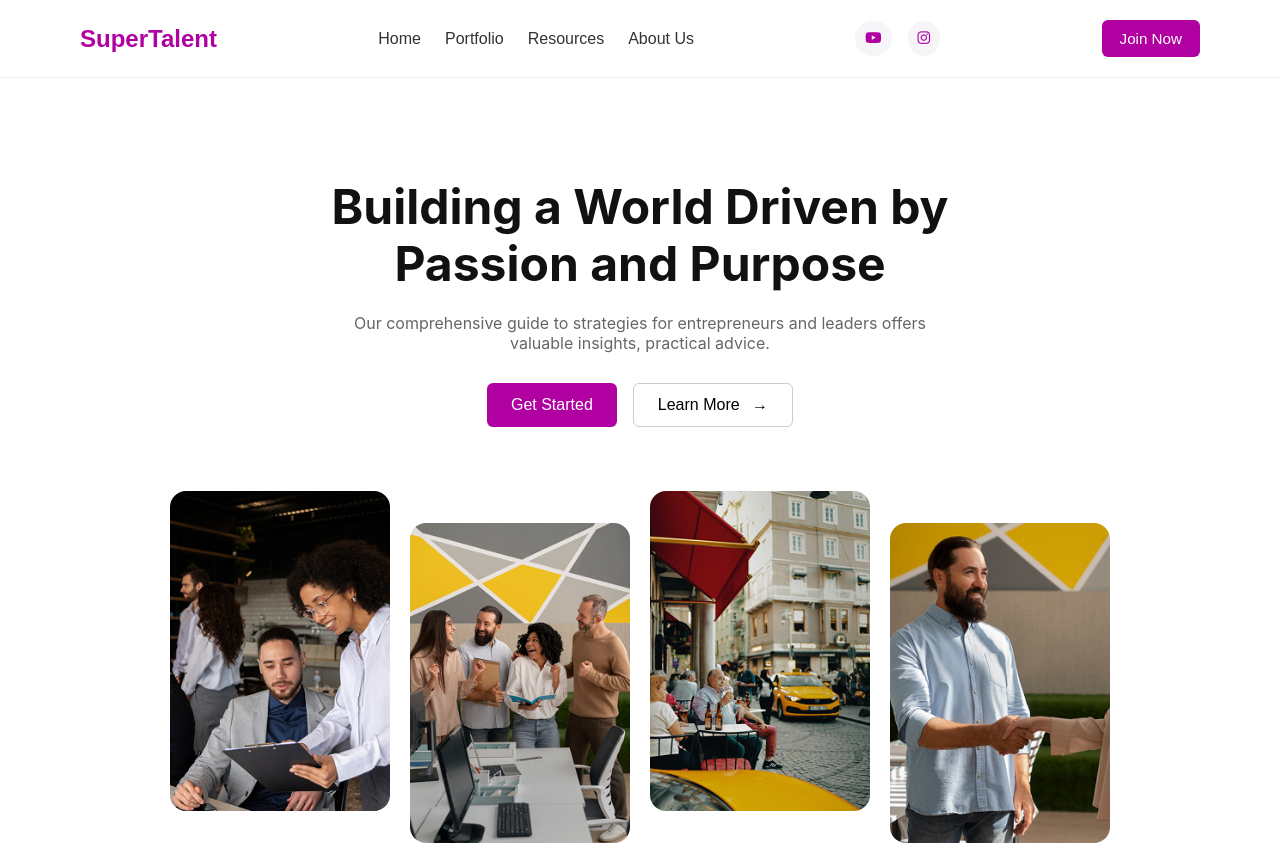
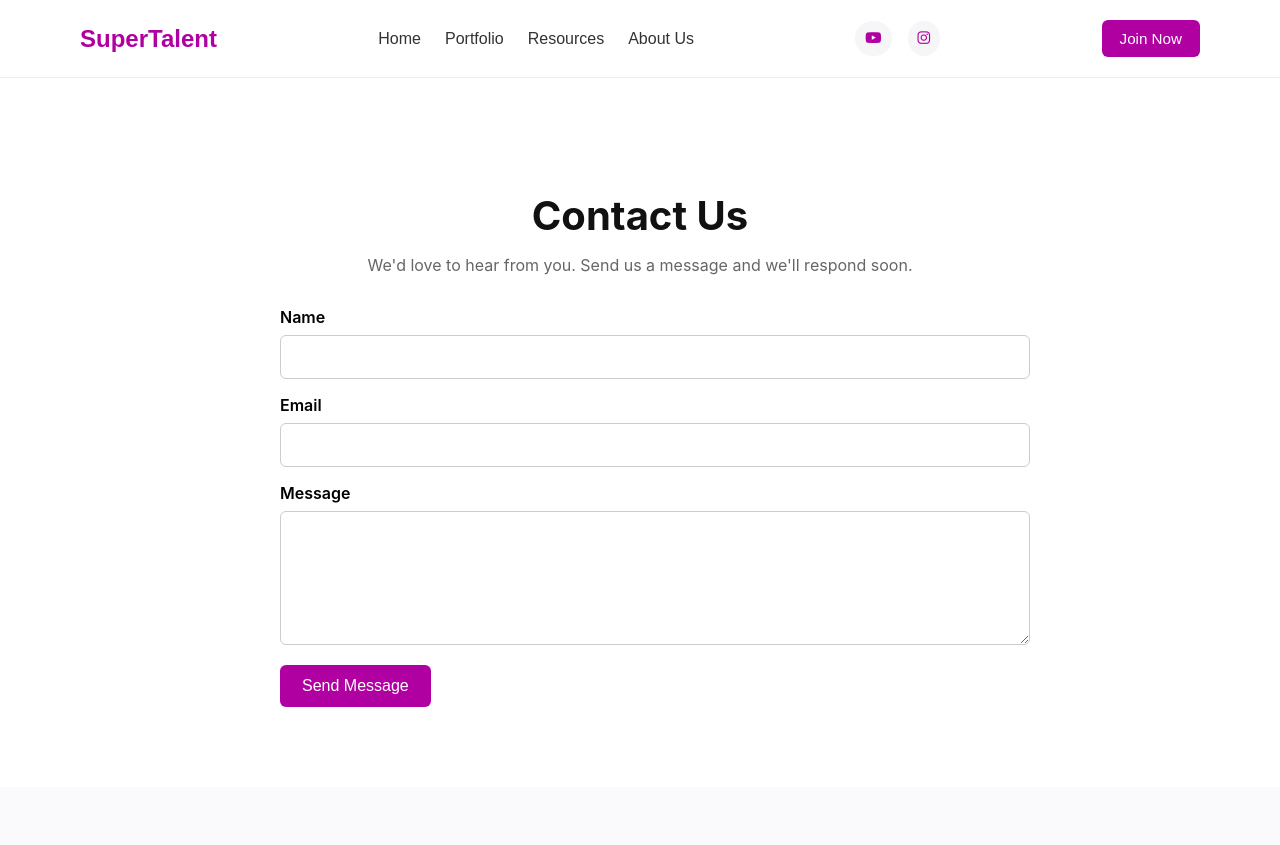
Before and after one commit to imdattusreehari/supertalent, a React (Create React App) app: page /contact-us in a window 1280 px wide. Shown: the top 845 px of the page. Built offline with nearby package versions, Linux system fonts and the light colour scheme.

Commit message:
Contact page added by Cursor

```diff
--- a/package.json
+++ b/package.json
@@ -9,6 +9,7 @@
     "@testing-library/user-event": "^13.5.0",
     "react": "^19.1.0",
     "react-dom": "^19.1.0",
+    "react-router-dom": "^6.30.1",
     "react-scripts": "5.0.1",
     "web-vitals": "^2.1.4"
   },
--- a/src/App.css
+++ b/src/App.css
@@ -1,38 +1,21 @@
+/* Main App container */
 .App {
-  text-align: center;
-}
-
-.App-logo {
-  height: 40vmin;
-  pointer-events: none;
-}
-
-@media (prefers-reduced-motion: no-preference) {
-  .App-logo {
-    animation: App-logo-spin infinite 20s linear;
-  }
-}
-
-.App-header {
-  background-color: #282c34;
   min-height: 100vh;
   display: flex;
   flex-direction: column;
-  align-items: center;
-  justify-content: center;
-  font-size: calc(10px + 2vmin);
-  color: white;
 }
 
-.App-link {
-  color: #61dafb;
+/* Main content area */
+main {
+  flex: 1;
 }
 
-@keyframes App-logo-spin {
-  from {
-    transform: rotate(0deg);
-  }
-  to {
-    transform: rotate(360deg);
-  }
+/* Section styling for better spacing */
+section {
+  position: relative;
 }
+
+/* Smooth scrolling for anchor links */
+html {
+  scroll-behavior: smooth;
+}
--- a/src/App.js
+++ b/src/App.js
@@ -1,30 +1,27 @@
 
+import React from 'react';
 import './App.css';
-import Navbar from './components/Navbar';
-import HeroSection from './components/HeroSection';
-import WhyChooseUs from './components/WhyChooseUs';
-import FeaturesSection from './components/FeaturesSection';
-import AboutUsSection from './components/AboutUsSection';
-import CTASection from './components/CTASection';
-import LocationSection from './components/LocationSection';
-import Footer from './components/Footer';
+import { BrowserRouter, Routes, Route } from 'react-router-dom';
 
+// Pages
+import Home from './pages/Home';
+import ContactUs from './pages/ContactUs';
 
-
+/**
+ * Main App component that renders application routes
+ * @returns {JSX.Element} The main application component
+ */
 function App() {
   return (
-    <div>
-      <Navbar />
-      <HeroSection />
-      <WhyChooseUs />
-      <FeaturesSection />
-      <AboutUsSection />
-      <CTASection />
-      <LocationSection />
-      <Footer />
+    <div className="App">
+      <BrowserRouter>
+        <Routes>
+          <Route path="/" element={<Home />} />
+          <Route path="/contact-us" element={<ContactUs />} />
+        </Routes>
+      </BrowserRouter>
     </div>
   );
 }
 
-
 export default App;
--- /dev/null
+++ b/src/constants/index.js
@@ -0,0 +1,20 @@
+// Component imports for page sections
+import HeroSection from '../components/HeroSection';
+import WhyChooseUs from '../components/WhyChooseUs';
+import FeaturesSection from '../components/FeaturesSection';
+import AboutUsSection from '../components/AboutUsSection';
+import CTASection from '../components/CTASection';
+import LocationSection from '../components/LocationSection';
+
+/**
+ * Configuration for page sections
+ * Defines the order and structure of sections on the main page
+ */
+export const PAGE_SECTIONS = [
+  { component: HeroSection, id: 'hero' },
+  { component: WhyChooseUs, id: 'why-choose-us' },
+  { component: FeaturesSection, id: 'features' },
+  { component: AboutUsSection, id: 'about' },
+  { component: CTASection, id: 'cta' },
+  { component: LocationSection, id: 'location' },
+];
--- /dev/null
+++ b/src/pages/ContactUs.css
@@ -0,0 +1,79 @@
+.contact {
+  background-color: #fff;
+  padding: 80px 20px;
+}
+
+.contact-container {
+  max-width: 1120px;
+  margin: 0 auto;
+}
+
+.contact-title {
+  font-size: 2.5rem;
+  font-weight: 700;
+  text-align: center;
+  margin-bottom: 12px;
+  color: #111;
+}
+
+.contact-subtext {
+  text-align: center;
+  color: #666;
+  max-width: 640px;
+  margin: 0 auto 28px;
+  line-height: 1.7;
+}
+
+.contact-form {
+  max-width: 720px;
+  margin: 0 auto;
+  display: grid;
+  gap: 16px;
+}
+
+.form-field label {
+  display: block;
+  font-weight: 600;
+  margin-bottom: 8px;
+}
+
+.form-field input,
+.form-field textarea {
+  width: 100%;
+  padding: 12px 14px;
+  border: 1px solid #ccc;
+  border-radius: 6px;
+  font-size: 1rem;
+}
+
+.form-field input:focus,
+.form-field textarea:focus {
+  outline: none;
+  border-color: #b100a1;
+  box-shadow: 0 0 0 3px rgba(177, 0, 161, 0.12);
+}
+
+.form-actions {
+  display: flex;
+  align-items: center;
+}
+
+.contact-btn {
+  background-color: #b100a1;
+  color: #fff;
+  border: none;
+  padding: 12px 22px;
+  font-size: 1rem;
+  border-radius: 6px;
+  cursor: pointer;
+  transition: background 0.3s ease;
+}
+
+.contact-btn:hover {
+  background-color: #930087;
+}
+
+.success-text {
+  margin-left: 12px;
+  color: green;
+}
--- /dev/null
+++ b/src/pages/ContactUs.js
@@ -0,0 +1,84 @@
+import React, { useState } from 'react';
+import Navbar from '../components/Navbar';
+import Footer from '../components/Footer';
+import './ContactUs.css';
+
+function ContactUs() {
+  const [formData, setFormData] = useState({ name: '', email: '', message: '' });
+  const [status, setStatus] = useState('idle');
+
+  function handleChange(event) {
+    const { name, value } = event.target;
+    setFormData(prev => ({ ...prev, [name]: value }));
+  }
+
+  function handleSubmit(event) {
+    event.preventDefault();
+    setStatus('submitting');
+    // Simulate API call
+    setTimeout(() => {
+      setStatus('success');
+      setFormData({ name: '', email: '', message: '' });
+    }, 600);
+  }
+
+  return (
+    <div className="App">
+      <Navbar />
+      <main role="main">
+        <section id="contact-us" className="contact">
+          <div className="contact-container">
+            <h1 className="contact-title">Contact Us</h1>
+            <p className="contact-subtext">We'd love to hear from you. Send us a message and we'll respond soon.</p>
+            <form onSubmit={handleSubmit} className="contact-form">
+              <div className="form-field">
+                <label htmlFor="name">Name</label>
+                <input
+                  id="name"
+                  name="name"
+                  type="text"
+                  value={formData.name}
+                  onChange={handleChange}
+                  required
+                />
+              </div>
+              <div className="form-field">
+                <label htmlFor="email">Email</label>
+                <input
+                  id="email"
+                  name="email"
+                  type="email"
+                  value={formData.email}
+                  onChange={handleChange}
+                  required
+                />
+              </div>
+              <div className="form-field">
+                <label htmlFor="message">Message</label>
+                <textarea
+                  id="message"
+                  name="message"
+                  rows={6}
+                  value={formData.message}
+                  onChange={handleChange}
+                  required
+                />
+              </div>
+              <div className="form-actions">
+                <button className="contact-btn" type="submit" disabled={status === 'submitting'}>
+                  {status === 'submitting' ? 'Sending…' : 'Send Message'}
+                </button>
+                {status === 'success' && (
+                  <span className="success-text">Message sent!</span>
+                )}
+              </div>
+            </form>
+          </div>
+        </section>
+      </main>
+      <Footer />
+    </div>
+  );
+}
+
+export default ContactUs;
--- /dev/null
+++ b/src/pages/Home.js
@@ -0,0 +1,22 @@
+import React from 'react';
+import Navbar from '../components/Navbar';
+import Footer from '../components/Footer';
+import { PAGE_SECTIONS } from '../constants';
+
+function Home() {
+  return (
+    <div className="App">
+      <Navbar />
+      <main role="main">
+        {PAGE_SECTIONS.map(({ component: Component, id }) => (
+          <section key={id} id={id}>
+            <Component />
+          </section>
+        ))}
+      </main>
+      <Footer />
+    </div>
+  );
+}
+
+export default Home;
```
Also changed, not shown: 1 other file (tests, documents, lock files or other folders).
